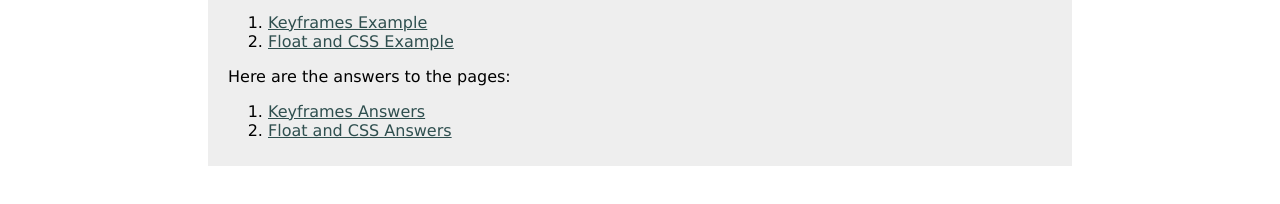
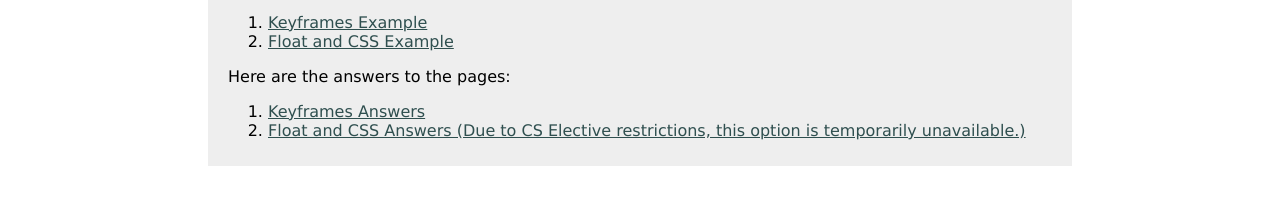
Before and after one commit to Lawrence123454321/Lawrence123454321.github.io, a plain HTML site: page Class.html in a window 1280 px wide. Shown: the part 232-436 px from the top of the page. Drawn offline with Linux system fonts and the light colour scheme.

Commit message:
Deleted page due to CS Elective restrictions

```diff
--- a/Class.html
+++ b/Class.html
@@ -23,7 +23,7 @@
             </p>
             <ol>
                 <li><a href="CSSDemoAnswer.html">Keyframes Answers</a></li>
-                <li><a href="CS 9.2.2025 Answer.html">Float and CSS Answers</a></li>
+                <li><a href="#">Float and CSS Answers (Due to CS Elective restrictions, this option is temporarily unavailable.)</a></li>
             </ol>
         </div>
         <script src="navbar.js"></script>
```
